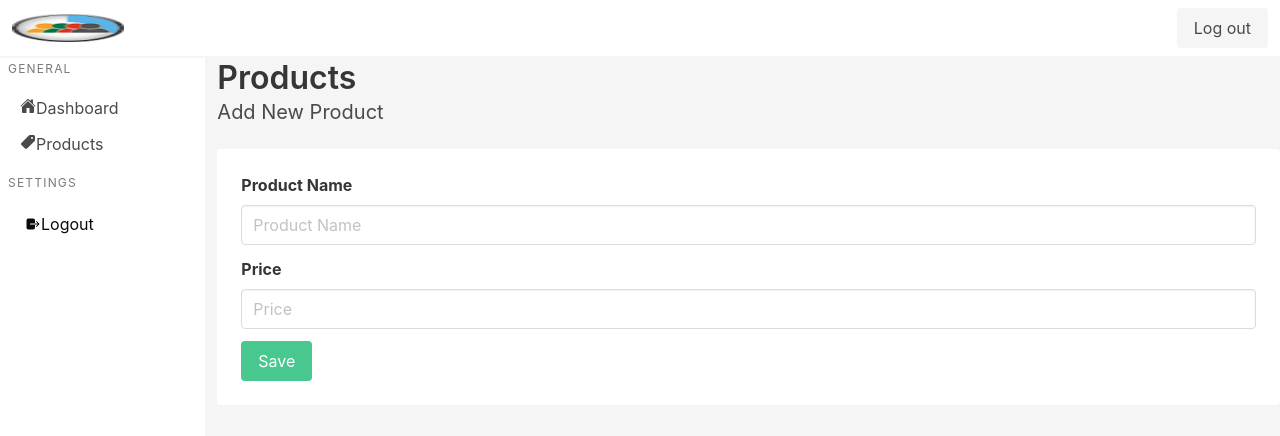
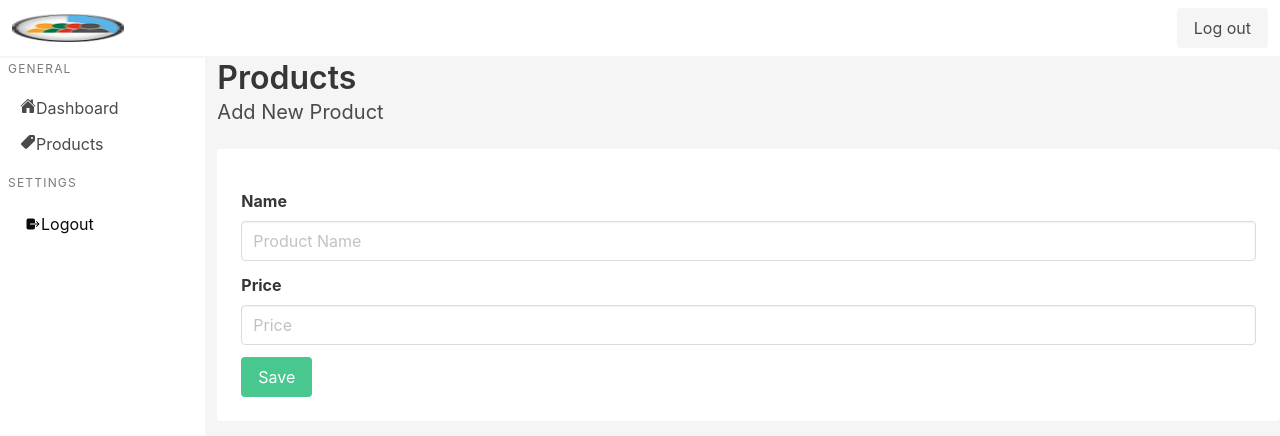
Before and after one commit to AldiRamdani0401/authentication, a React (Create React App) app in the folder frontend/: page /products/add in a window 1280 px wide. Shown: the top 436 px of the page. Built offline with nearby package versions, Linux system fonts and the light colour scheme; no server answers.

Commit message:
Penambahan method Add New Product

```diff
--- a/frontend/src/components/FormAddProduct.jsx
+++ b/frontend/src/components/FormAddProduct.jsx
@@ -1,29 +1,67 @@
-import React from 'react'
+import React, { useState } from "react";
+import axios from "axios";
+import { useNavigate } from "react-router-dom";
 
 const FormAddProduct = () => {
+    const [name, setName] = useState("");
+    const [price, setPrice] = useState("");
+    const [msg, setMsg] = useState("");
+    const navigate = useNavigate();
+
+    const saveProduct = async (e) => {
+        e.preventDefault();
+        try {
+            await axios.post("http://localhost:5000/products", {
+            name: name,
+            price: price,
+        });
+        navigate("/products");
+        } catch (error) {
+        if (error.response) {
+        setMsg(error.response.data.msg);
+        }
+        }
+    };
+
     return (
         <div>
-            <h1 className='title'>Products</h1>
-            <h2 className='subtitle'>Add New Product</h2>
+        <h1 className="title">Products</h1>
+        <h2 className="subtitle">Add New Product</h2>
         <div className="card is-shadowless">
             <div className="card-content">
             <div className="content">
-                        <form>
+                <form onSubmit={saveProduct}>
+                <p className="has-text-centered">{msg}</p>
                 <div className="field">
-                            <label className="label">Product Name</label>
+                    <label className="label">Name</label>
                     <div className="control">
-                                    <input type="text" className="input" placeholder='Product Name'/>
+                    <input
+                        type="text"
+                        className="input"
+                        value={name}
+                        onChange={(e) => setName(e.target.value)}
+                        placeholder="Product Name"
+                    />
                     </div>
                 </div>
                 <div className="field">
                     <label className="label">Price</label>
                     <div className="control">
-                                    <input type="text" className="input" placeholder='Price'/>
+                    <input
+                        type="text"
+                        className="input"
+                        value={price}
+                        onChange={(e) => setPrice(e.target.value)}
+                        placeholder="Price"
+                    />
                     </div>
                 </div>
+
                 <div className="field">
                     <div className="control">
-                                    <button className="button is-success">Save</button>
+                    <button type="submit" className="button is-success">
+                        Save
+                    </button>
                     </div>
                 </div>
                 </form>
@@ -31,7 +69,7 @@ const FormAddProduct = () => {
             </div>
         </div>
         </div>
-    )
-}
+    );
+    };
 
-export default FormAddProduct
+export default FormAddProduct;
```
Lines whose indentation alone changed are shown as unchanged.
